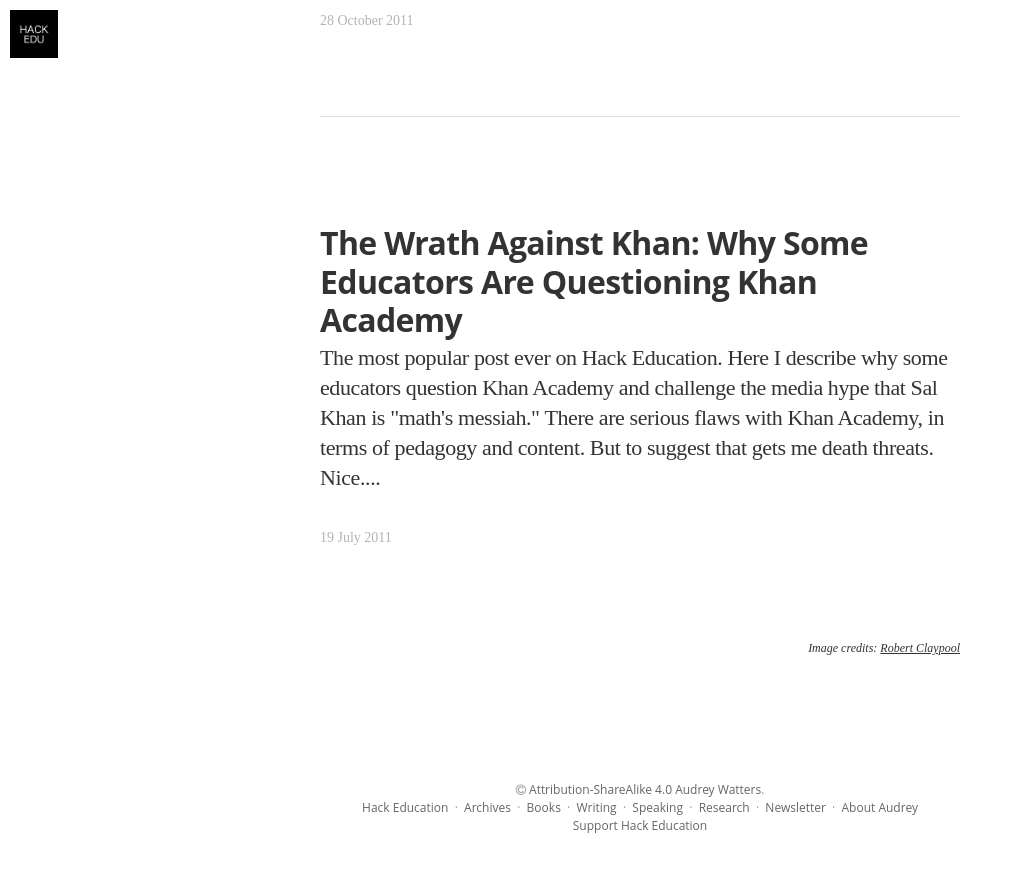
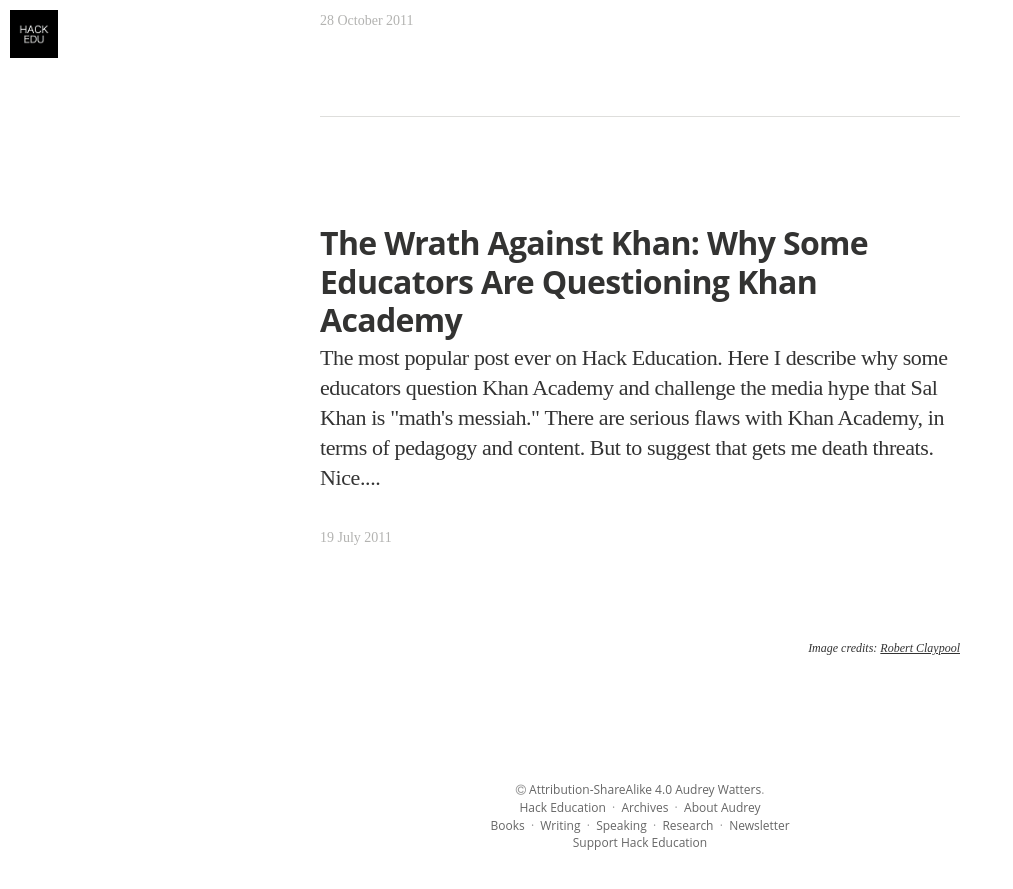
Before and after one commit to HackEducation/Writing, a Jekyll site: the page built from index.html, in a window 1280 px wide and 900 px high, scrolled down 22560 px. Shown: the top 889 px of the window, without its empty margins (0-1013 px from the left). Built offline with Jekyll 4.4.1, drawn with Linux system fonts in a browser that asks for light colours; nearby versions of some CDN libraries; some web fonts are replaced.

Commit message:
Update footer.html

```diff
--- a/_includes/footer.html
+++ b/_includes/footer.html
@@ -4,7 +4,8 @@
 
     <div class="inner">
          <section class="copyright"><i class="fa fa-copyright"></i><a href="http://creativecommons.org/licenses/by-sa/4.0/"> Attribution-ShareAlike 4.0</a> <a href="mailto:{{ site.email}}">{{ site.name }}</a>.</section>
-         <section class="navigation"><a href="http://hackeducation.com">Hack Education</a>&nbsp;&nbsp;·&nbsp;&nbsp;<a href="http://hackeducation.com/archives.html">Archives</a>&nbsp;&nbsp;·&nbsp;&nbsp;<a href="http://audreywatters.com/books/">Books</a>&nbsp;&nbsp;·&nbsp;&nbsp;<a href="http://writing.hackeducation.com">Writing</a>&nbsp;&nbsp;·&nbsp;&nbsp;<a href="http://speaking.hackeducation.com">Speaking</a>&nbsp;&nbsp;·&nbsp;&nbsp;<a href="http://research.hackeducation.com">Research</a>&nbsp;&nbsp;·&nbsp;&nbsp;<a href="https://tinyletter.com/audreywatters">Newsletter</a>&nbsp;&nbsp;·&nbsp;&nbsp;<a href="http://audreywatters.com">About Audrey</a></section>
+         <section class="navigation"><a href="http://hackeducation.com">Hack Education</a>&nbsp;&nbsp;·&nbsp;&nbsp;<a href="http://hackeducation.com/archives.html">Archives</a>&nbsp;&nbsp;·&nbsp;&nbsp;<a href="http://audreywatters.com">About Audrey</a></section>
+         <section class="navigation2"><a href="http://audreywatters.com/books/">Books</a>&nbsp;&nbsp;·&nbsp;&nbsp;<a href="http://writing.hackeducation.com">Writing</a>&nbsp;&nbsp;·&nbsp;&nbsp;<a href="http://speaking.hackeducation.com">Speaking</a>&nbsp;&nbsp;·&nbsp;&nbsp;<a href="http://research.hackeducation.com">Research</a>&nbsp;&nbsp;·&nbsp;&nbsp;<a href="https://tinyletter.com/audreywatters">Newsletter</a></section>
          <section class="support"><a href="http://hackeducation.com/support/">Support Hack Education</a></section>
     </div>
 </footer>
```
